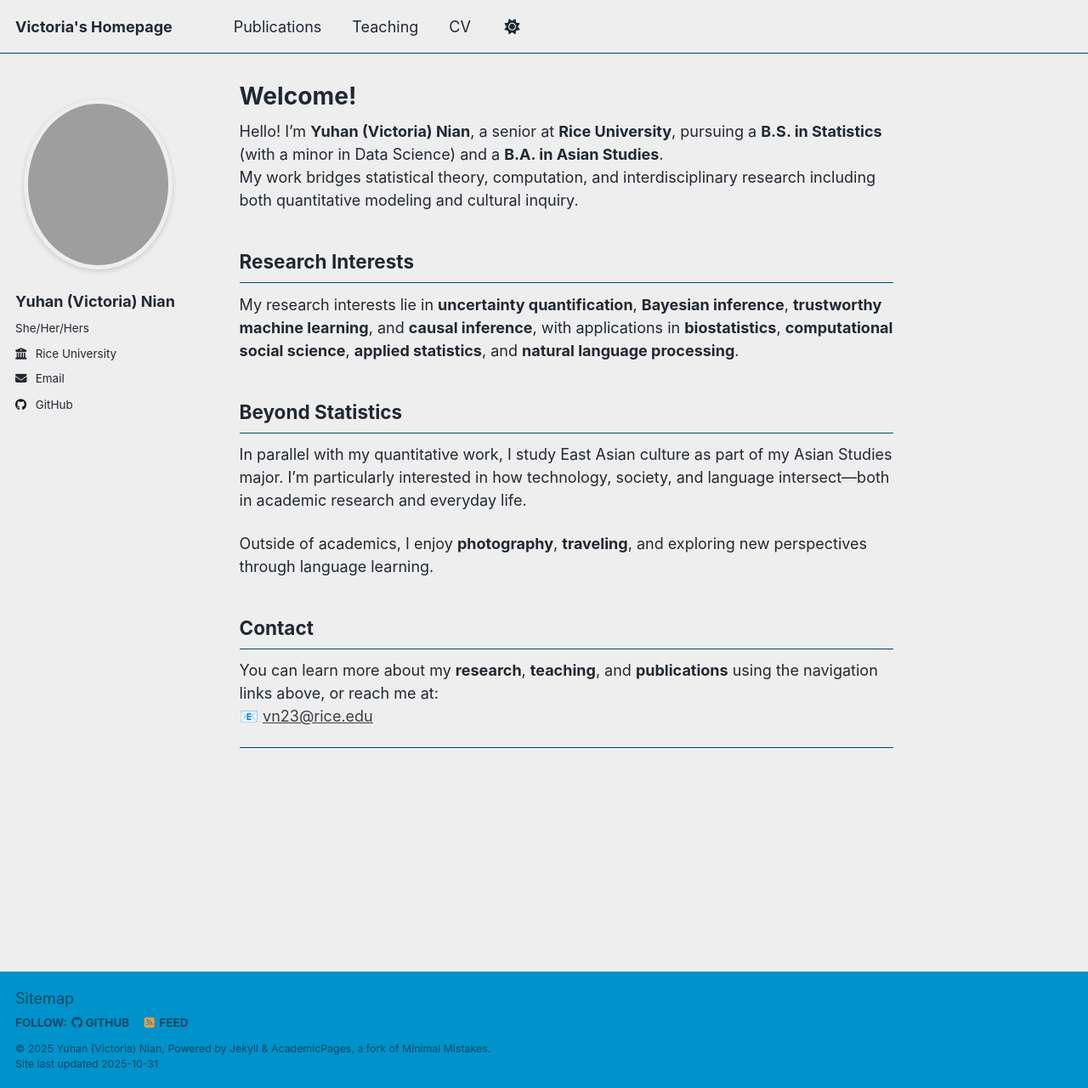
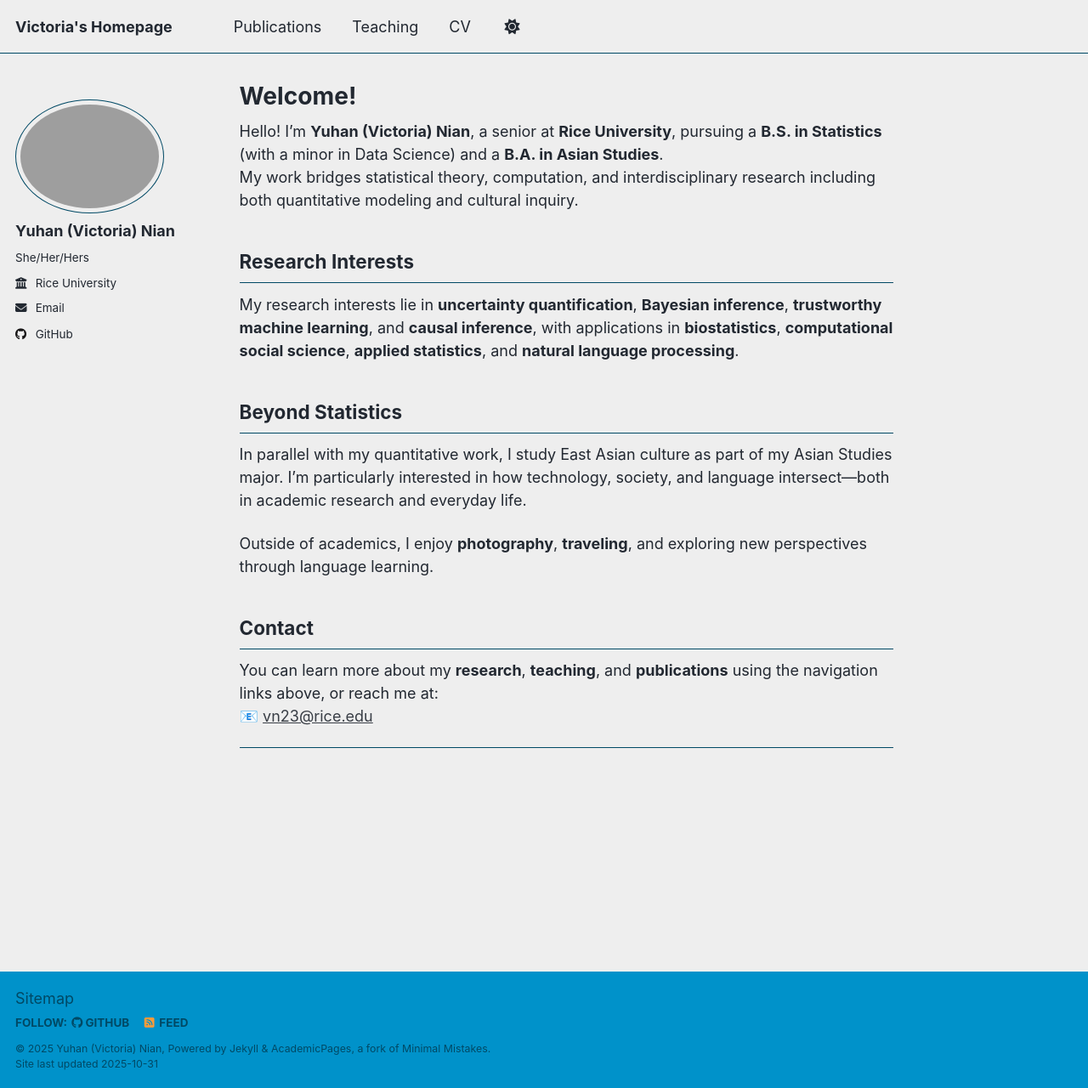
Before and after one commit to victorianian610/victorianian610.github.io, a Jekyll site: the page built from _pages/about.md, in a window 1280 px wide and 1280 px high. Shown: the whole window at 85% size. Built offline with Jekyll 4.4.1, drawn with Linux system fonts in a browser that asks for light colours; a script that is not in the unit is left out.

Commit message:
Delete circular avatar styles from main.scss
Removed styles for circular avatar and its container.

```diff
--- a/assets/css/main.scss
+++ b/assets/css/main.scss
@@ -41,22 +41,3 @@
     "vendor/font-awesome/solid",
     "vendor/font-awesome/brands"
 ;
-
-/* Circular avatar, fits naturally without cropping */
-.author__avatar img {
-  width: 200px !important;         /* size control */
-  height: 200px !important;        /* keep equal for circle */
-  border-radius: 50% !important;   /* make it perfectly round */
-  object-fit: cover !important;    /* fills the circle nicely */
-  border: none !important;         /* no border */
-  box-shadow: 0 2px 6px rgba(0, 0, 0, 0.15); /* subtle soft shadow */
-  display: block;
-  margin: 0 auto;                  /* center horizontally */
-  background-color: transparent;   /* no background box */
-}
-
-/* Center the avatar container */
-.author__avatar {
-  text-align: center;
-  margin-bottom: 1.5em;
-}
```
